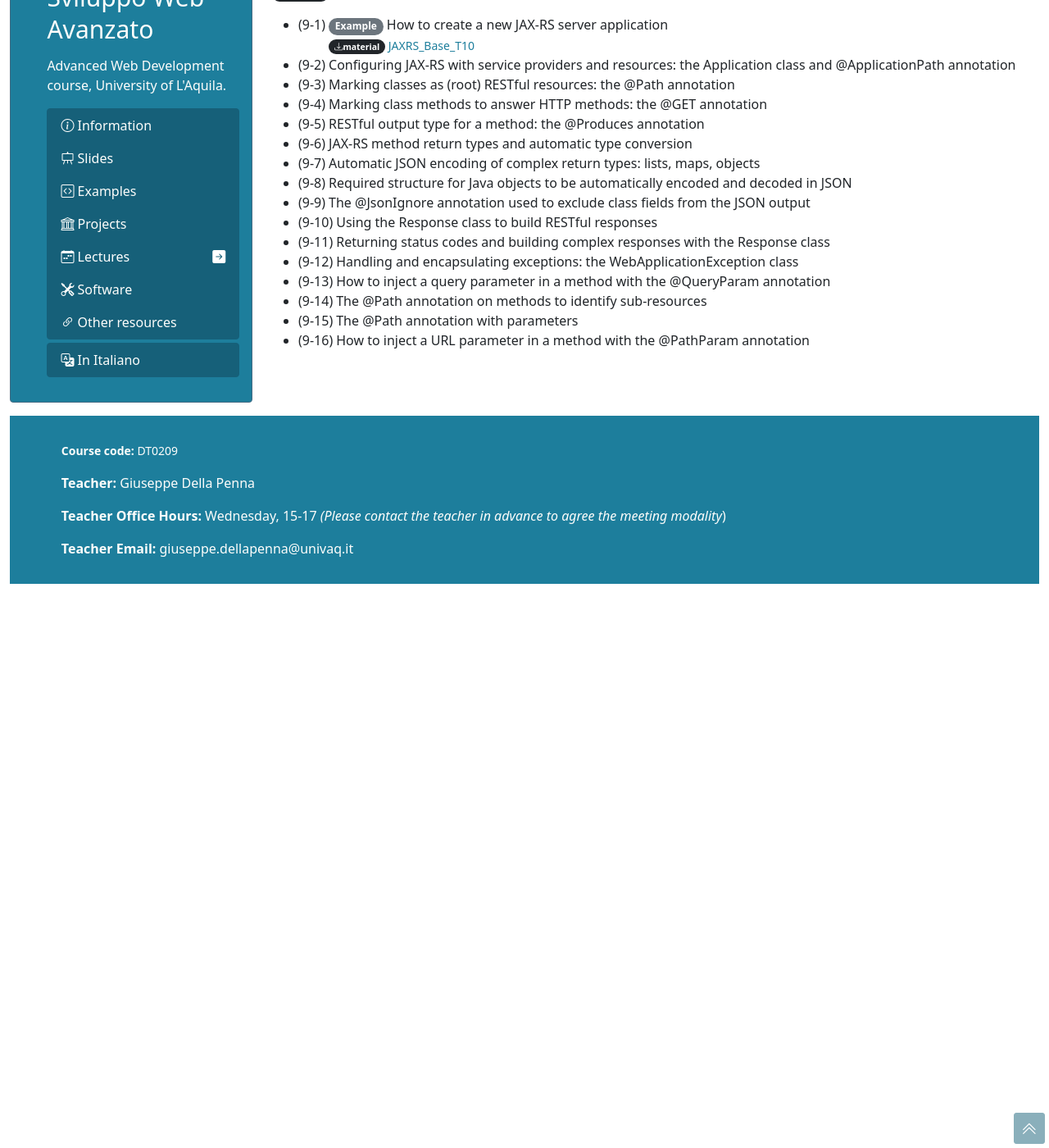
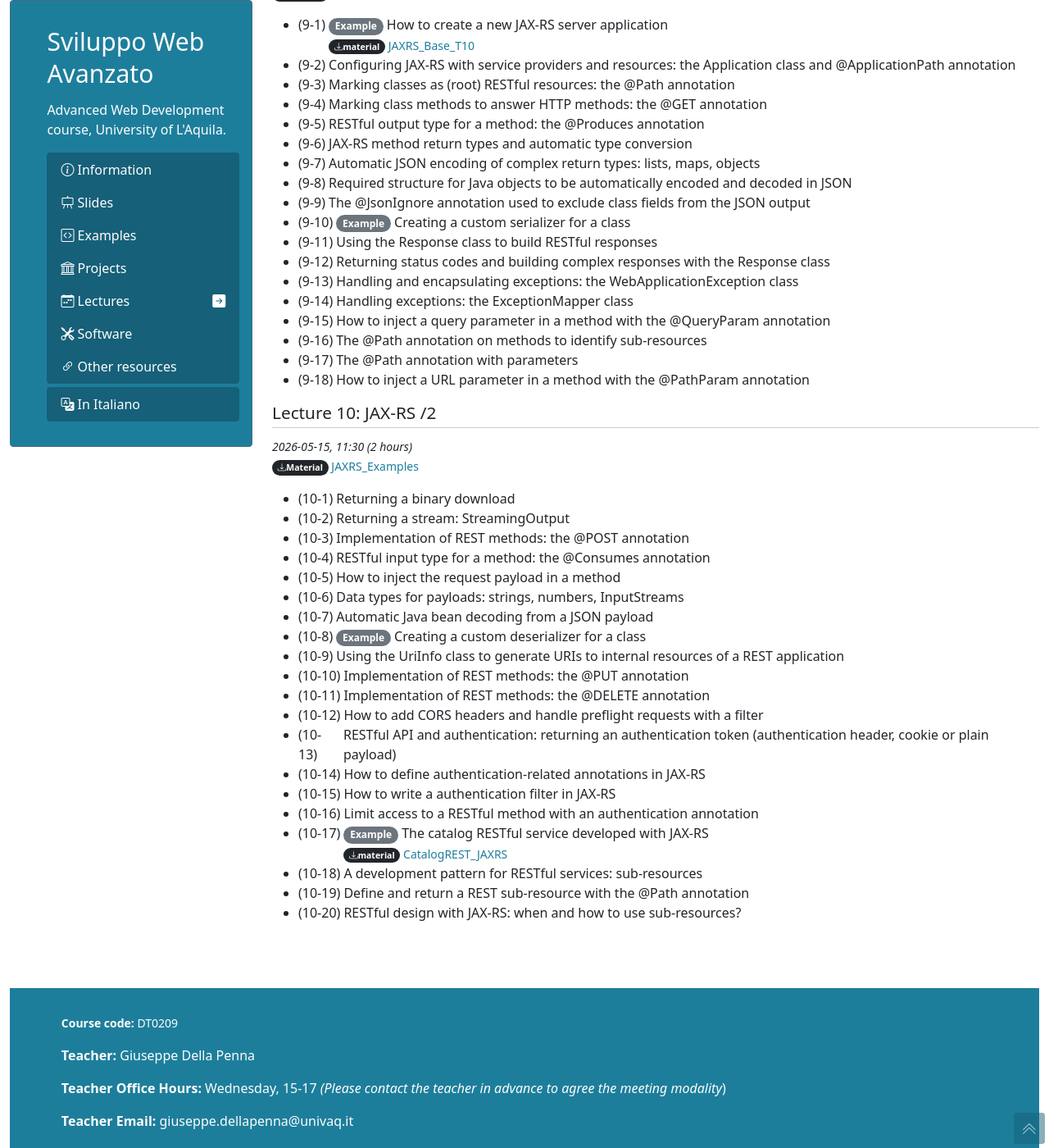
Before and after one commit to SviluppoWebAvanzato-Univaq/SviluppoWebAvanzato-Univaq.github.io, a Jekyll site: the page built from logs/log-en-current.html, in a window 1280 px wide and 1400 px high, scrolled down 5140 px. Shown: the whole window at 82% size. Built offline with Jekyll 4.4.1, drawn with Linux system fonts in a browser that asks for light colours; before the commit the page ends 5852 px from its top, so only the background shows below that; some of the changed text lies outside the part shown.

Commit message:
Weekly update

```diff
--- a/_data/log-2025.json
+++ b/_data/log-2025.json
@@ -864,6 +864,11 @@
         "it": "L'annotazione @JsonIgnore per escludere campi dall'ouput"
       },
       {
+        "en": "Creating a custom serializer for a class",
+        "it": "Creare un serializzatore custom per una classe",
+        "type": "esempio"
+      },
+      {
         "en": "Using the Response class to build RESTful responses",
         "it": "Usare la classe Response per costruire le risposte RESTful"
       },
@@ -874,6 +879,10 @@
       {
         "en": "Handling and encapsulating exceptions: the WebApplicationException class",
         "it": "Gestire e incapsulare le eccezioni: la classe WebApplicationException"
+      },
+      {
+        "en": "Handling exceptions: the ExceptionMapper class",
+        "it": "Gestire le eccezioni: la classe ExceptionMapper"
       },
       {
         "en": "How to inject a query parameter in a method with the @QueryParam annotation",
@@ -895,5 +904,108 @@
     "title": {
       "all": "JAX-RS /1"
     }
+  },
+  {
+    "date": "2026-05-15T11:30:00",
+    "duration": 2,
+    "attachments": [
+      {
+        "name": "JAXRS_Examples",
+        "link": "https://github.com/SviluppoWebAvanzato-Univaq/JAXRS_Examples"
+      }
+    ],
+    "arguments": [
+      {
+        "en": "Returning a binary download",
+        "it": "Restituire un binario da scaricare"
+      },
+      {
+        "en": "Returning a stream: StreamingOutput",
+        "it": "Restituire uno stream: StreamingOutput"
+      },
+      {
+        "en": "Implementation of REST methods: the @POST annotation",
+        "it": "Implementazione dei metodi REST: l'annotazione @POST "
+      },
+      {
+        "en": "RESTful input type for a method: the @Consumes annotation",
+        "it": "Identificare il tipo RESTful di input di un metodo: l'annotazione @Consumes"
+      },
+      {
+        "en": "How to inject the request payload in a method",
+        "it": "Iniettare il payload di una richiesta in un metodo"
+      },
+      {
+        "en": "Data types for payloads: strings, numbers, InputStreams",
+        "it": "Tipi di dati accettabili come payload: stringhe, numeri, InputStream"
+      },
+      {
+        "en": "Automatic Java bean decoding from a JSON payload",
+        "it": "Decodifica automatica di Java bean dal payload JSON"
+      },
+      {
+        "en": "Creating a custom deserializer for a class",
+        "it": "Creare un deserializzatore custom per una classe",
+        "type": "esempio"
+      },
+      {
+        "en": "Using the UriInfo class to generate URIs to internal resources of a REST application",
+        "it": "Usare la classe UriInfo per generare URI di risorse REST interne all'applicazione"
+      },
+      {
+        "en": "Implementation of REST methods: the @PUT annotation",
+        "it": "Implementazione dei metodi REST: l'annotazione @PUT"
+      },
+      {
+        "en": "Implementation of REST methods: the @DELETE annotation",
+        "it": "Implementazione dei metodi REST: l'annotazione @DELETE"
+      },
+      {
+        "en": "How to add CORS headers and handle preflight requests with a filter",
+        "it": "Inserire gli header CORS e gestire le richieste di preflight con un filtro"
+      },
+      {
+        "en": "RESTful API and authentication: returning an authentication token (authentication header, cookie or plain payload)",
+        "it": "Autenticazione in un'API RESTful: come restituire un token di autenticazione (header authentication, cookie o semplice payload"
+      },
+      {
+        "en": "How to define authentication-related annotations in JAX-RS",
+        "it": "Definire annotazioni associate alla sicurezza/autenticazione in JAX-RS"
+      },
+      {
+        "en": "How to write a authentication filter in JAX-RS",
+        "it": "Scrivere un filtro di autenticazione in JAX-RS"
+      },
+      {
+        "en": "Limit access to a RESTful method with an authentication annotation",
+        "it": "Limitare l'accesso a un metodo RESTful con un'annotazione di autenticazione"
+      },
+      {
+        "en": "The catalog RESTful service developed with JAX-RS",
+        "it": "Il servizio RESTful catalogo realizzato con JAX-RS",
+        "type": "esempio",
+        "attachments": [
+          {
+            "name": "CatalogREST_JAXRS",
+            "link": "https://github.com/SviluppoWebAvanzato-Univaq/CatalogREST"
+          }
+        ]
+      },
+      {
+        "en": "A development pattern for RESTful services: sub-resources",
+        "it": "Un pattern di sviluppo per i servizi RESTful: le sotto-risorse"
+      },
+      {
+        "en": "Define and return a REST sub-resource with the @Path annotation",
+        "it": "Definire e restituire una sotto risorsa REST con l'annotazione @Path"
+      },
+      {
+        "en": "RESTful design with JAX-RS: when and how to use sub-resources?",
+        "it": "Progettazione RESTful con JAX-RS: quando e come utilizzare le sotto-risorse?"
+      }
+    ],
+    "title": {
+      "all": "JAX-RS /2"
+    }
   }
 ]
```
